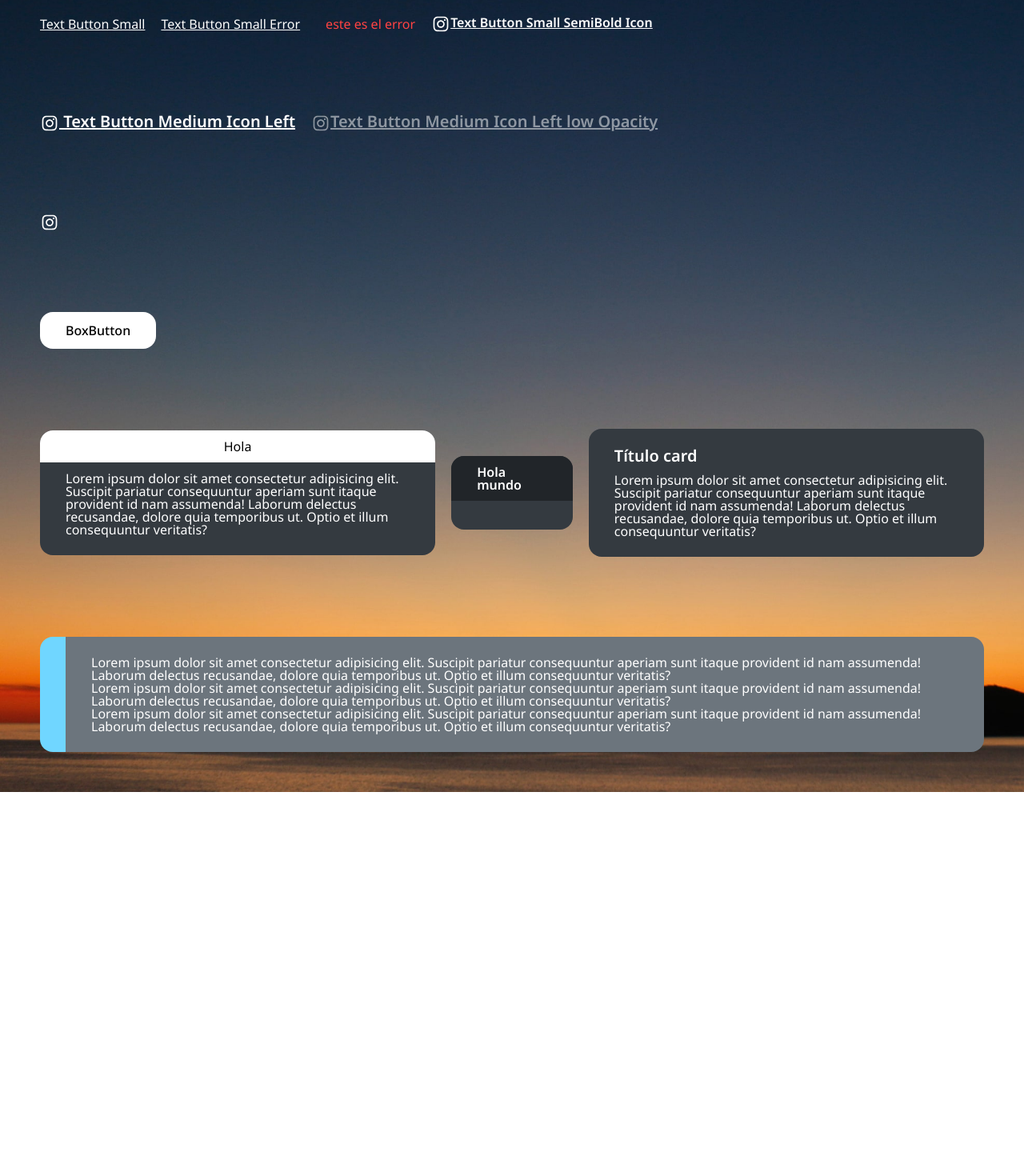
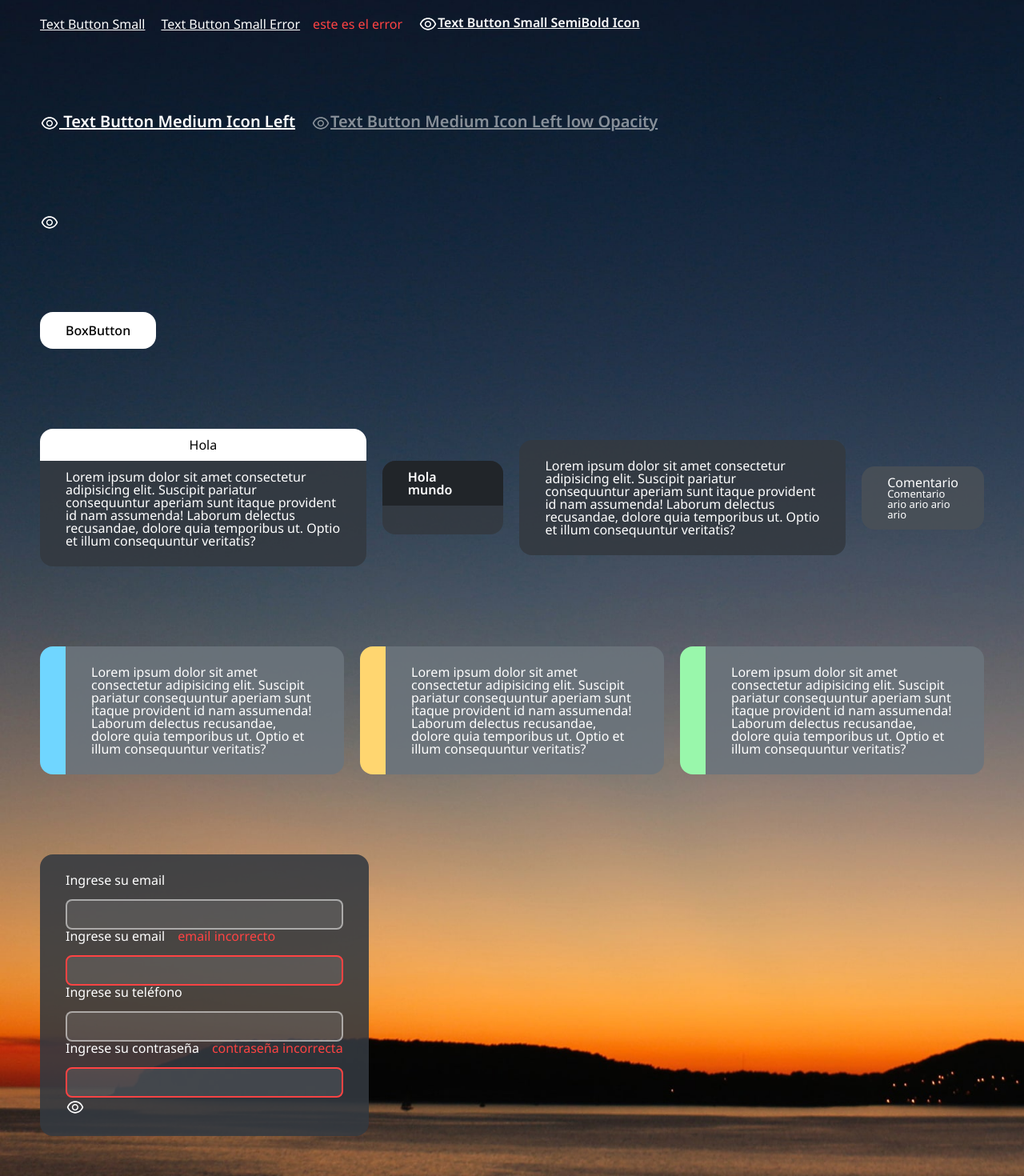
Before and after one commit to emilianovaccaro/Tasky, a React (Vite) app in the folder client/: page / in a window 1280 px wide. Shown: the part 670-2140 px from the top of the page at 80% size. Before the commit the page ends 1660 px from the top, so only its background shows below. Built offline with nearby package versions, Linux system fonts and the light colour scheme.

Commit message:
Input Component

```diff
--- a/client/src/app/theme.js
+++ b/client/src/app/theme.js
@@ -36,7 +36,6 @@ export const styles = {
   colors: {
     white: '#FFFFFF',
     black: '#000000',
-    primaryDark: '#343A40',
     red: '#FF4343',
     lightblue: '#70D6FF',
     yellow: '#FFD670',
--- a/client/src/components/Card/Card.jsx
+++ b/client/src/components/Card/Card.jsx
@@ -1,16 +1,14 @@
 import React from 'react'
 import styled from 'styled-components'
-import { SubTitle } from '../Text/SubTitle'
 
-export const Card = ( {children, headerChildren, SubTitleText, defaultColor} ) => {
+export const Card = ( {children, headerChildren, defaultColor, comment} ) => {
   return(
-    <CardContainer defaultColor={defaultColor}>
+    <CardContainer defaultColor={defaultColor} comment={comment}>
       {
-        headerChildren ?
+        headerChildren &&
           <CardHeader defaultColor={defaultColor}>
             {headerChildren}
-          </CardHeader> :
-          <SubTitle marginBottom={'12px'}>{SubTitleText}</SubTitle>
+          </CardHeader>
       }
       {children}
     </CardContainer>
@@ -19,9 +17,11 @@ export const Card = ( {children, headerChildren, SubTitleText, defaultColor} ) =
 
 const CardContainer = styled.div`
   padding: ${p => p.theme.styles.padding.large};
+  padding: ${p => p.comment && p.theme.styles.padding.medium};
   border-radius: ${p => p.theme.styles.borderRadius.medium};
-  background-color: ${({theme}) => theme.mode.primary};
-  background-color: ${p => p.defaultColor && p.theme.styles.colors.primaryDark};
+  background-color: ${({theme}) => theme.mode.primary}E0;
+  background-color: ${p => p.defaultColor && p.theme.mode.primary}E0;
+  background-color: ${p => p.comment && p.theme.mode.alternative}E0;
 `
 
 const CardHeader = styled.div`
--- a/client/src/components/Card/TaskCard.jsx
+++ b/client/src/components/Card/TaskCard.jsx
@@ -1,9 +1,9 @@
 import React from 'react'
 import styled from 'styled-components'
 
-export const TaskCard = ( {children} ) => {
+export const TaskCard = ( {children, status} ) => {
   return(
-    <CardContainer>
+    <CardContainer status={status}>
       <CardChildren>
         {children}
       </CardChildren>
@@ -15,8 +15,8 @@ const CardContainer = styled.div`
   display: flex;
   align-items: center;
   border-radius: ${p => p.theme.styles.borderRadius.medium};
-  background-color: ${({theme}) => theme.mode.tertiary};
-  border-left: 32px solid ${p => p.theme.styles.colors.lightblue};
+  background-color: ${({theme}) => theme.mode.tertiary}E0;
+  border-left: 32px solid ${p => p.status === 'finished' ? p.theme.styles.colors.lightblue : p.status === 'inProgress' ? p.theme.styles.colors.yellow : p.status === 'toDo' && p.theme.styles.colors.green};
   padding: ${p => p.theme.styles.padding.large};
 `
 
--- a/client/src/components/Icon.jsx
+++ b/client/src/components/Icon.jsx
@@ -1,8 +1,9 @@
 import styled, { css } from 'styled-components'
-import { AiOutlineInstagram } from 'react-icons/ai'
+import { AiOutlineEye, AiOutlineEyeInvisible } from 'react-icons/ai'
 
 export const icons = {
-  instagram: AiOutlineInstagram,
+  eye: AiOutlineEye,
+  eyeCross: AiOutlineEyeInvisible,
 }
 
 export const Icon = styled.svg`
--- /dev/null
+++ b/client/src/components/Inputs/Input.jsx
@@ -0,0 +1,44 @@
+import React from 'react'
+import styled from 'styled-components'
+import { Icon, icons } from '../Icon'
+import { Label } from '../Text/Label'
+
+export const Input = ( {inputLabel, type, name, onChange, value, id, error, maxLength} ) => {
+  return(
+    <>
+      <Label>{inputLabel}</Label>
+      {error && <Label error>{error}</Label>}
+      <InputField
+        id={id}
+        name={name}
+        type={type}
+        onChange={onChange}
+        value={value}
+        error={error}
+        maxLength={maxLength}
+      />
+      {type === 'password' && <Icon as={icons.eye} white />}
+    </>
+  )
+}
+
+const InputField = styled.input`
+  outline: 0;
+  font-weight: ${p => p.theme.styles.fontWeight.regular};
+  color: ${p => p.theme.styles.colors.white};
+  border-radius: ${p => p.theme.styles.borderRadius.small};
+  background-color: ${p => p.theme.styles.colors.white}19;
+  border: 2px solid;
+  border-color: ${p => p.theme.styles.colors.white}80;
+  border-color: ${p => p.error && p.theme.styles.colors.red};
+  padding: ${p => p.theme.styles.padding.small};
+  transition: .2s;
+  display: block;
+  width: 100%;
+  box-sizing: border-box;
+  margin-top: 16px;
+
+  :focus {
+    border-color: ${p => p.error ? p.theme.styles.colors.red : p.theme.styles.colors.white};
+  }
+`
--- a/client/src/components/Text/Label.jsx
+++ b/client/src/components/Text/Label.jsx
@@ -11,5 +11,5 @@ export const Label = styled.h4`
   text-decoration: ${p => p.button && 'underline'};
   cursor: ${p => p.button && 'pointer'};
   color: ${p => p.error && p.theme.styles.colors.red};
-  margin-left: ${p => p.error && '32px'};
+  margin-left: ${p => p.error && '16px'};
 `
--- a/client/src/pages/Home.jsx
+++ b/client/src/pages/Home.jsx
@@ -12,6 +12,7 @@ import { IconButton } from '../components/Button/IconButton'
 import { BoxButton } from '../components/Button/BoxButton'
 import { Card } from '../components/Card/Card'
 import { TaskCard } from '../components/Card/TaskCard'
+import { Input } from '../components/Inputs/Input'
 
 export const Home = () => {
   return (
@@ -28,12 +29,12 @@ export const Home = () => {
         <Label>Label regular</Label>
         <Label semiBold>Label semiBold</Label>
         <Label button>Label button</Label>
-        <Label button icon><Icon as={icons.instagram} />Label button icon</Label>
-        <Label button icon><Icon as={icons.instagram} size={32} />Label button icon</Label>
+        <Label button icon><Icon as={icons.eye} />Label button icon</Label>
+        <Label button icon><Icon as={icons.eye} size={32} />Label button icon</Label>
       </div>
       <div style={{'padding': '50px', 'display': 'flex', 'gap': '20px' , 'alignItems': 'center'}}>
         <SubTitle>Subtitle</SubTitle>
-        <SubTitle icon><Icon as={icons.instagram} size={32} />Subtitle icon</SubTitle>
+        <SubTitle icon><Icon as={icons.eye} size={32} />Subtitle icon</SubTitle>
       </div>
       <div style={{'padding': '50px', 'display': 'flex', 'gap': '20px' , 'alignItems': 'center'}}>
         <Title>Title</Title>
@@ -44,14 +45,14 @@ export const Home = () => {
       <div style={{'padding': '50px', 'display': 'flex', 'gap': '20px' , 'alignItems': 'center'}}>
         <TextButtonSmall to="/login">Text Button Small</TextButtonSmall>
         <TextButtonSmall to="/login" error={'este es el error'}>Text Button Small Error</TextButtonSmall>
-        <TextButtonSmall to="/login" semiBold><Icon as={icons.instagram} />Text Button Small SemiBold Icon</TextButtonSmall>
+        <TextButtonSmall to="/login" semiBold><Icon as={icons.eye} />Text Button Small SemiBold Icon</TextButtonSmall>
       </div>
       <div style={{'padding': '50px', 'display': 'flex', 'gap': '20px' , 'alignItems': 'center'}}>
-        <TextButtonMedium><Icon as={icons.instagram} /> Text Button Medium Icon Left</TextButtonMedium>
-        <TextButtonMedium lowOpacity><Icon as={icons.instagram} />Text Button Medium Icon Left low Opacity</TextButtonMedium>
+        <TextButtonMedium><Icon as={icons.eye} /> Text Button Medium Icon Left</TextButtonMedium>
+        <TextButtonMedium lowOpacity><Icon as={icons.eye} />Text Button Medium Icon Left low Opacity</TextButtonMedium>
       </div>
       <div style={{'padding': '50px', 'display': 'flex', 'gap': '20px' , 'alignItems': 'center'}}>
-        <IconButton><Icon as={icons.instagram} white={'white'} /></IconButton>
+        <IconButton><Icon as={icons.eye} white={'white'} /></IconButton>
       </div>
       <div style={{'padding': '50px', 'display': 'flex', 'gap': '20px' , 'alignItems': 'center'}}>
         <BoxButton><Label black medium>BoxButton</Label></BoxButton>
@@ -64,13 +65,29 @@ export const Home = () => {
         <Card SubTitleText={'Título card'}>
           <Label>Lorem ipsum dolor sit amet consectetur adipisicing elit. Suscipit pariatur consequuntur aperiam sunt itaque provident id nam assumenda! Laborum delectus recusandae, dolore quia temporibus ut. Optio et illum consequuntur veritatis?</Label>
         </Card>
+        <Card comment>
+          <Label>Comentario</Label>
+          <SubLabel>Comentario ario ario ario ario</SubLabel>
+        </Card>
       </div>
       <div style={{'padding': '50px', 'display': 'flex', 'gap': '20px' , 'alignItems': 'center'}}>
-        <TaskCard >
-          <Label>Lorem ipsum dolor sit amet consectetur adipisicing elit. Suscipit pariatur consequuntur aperiam sunt itaque provident id nam assumenda! Laborum delectus recusandae, dolore quia temporibus ut. Optio et illum consequuntur veritatis?</Label>
-          <Label>Lorem ipsum dolor sit amet consectetur adipisicing elit. Suscipit pariatur consequuntur aperiam sunt itaque provident id nam assumenda! Laborum delectus recusandae, dolore quia temporibus ut. Optio et illum consequuntur veritatis?</Label>
+        <TaskCard status={'finished'}>
           <Label>Lorem ipsum dolor sit amet consectetur adipisicing elit. Suscipit pariatur consequuntur aperiam sunt itaque provident id nam assumenda! Laborum delectus recusandae, dolore quia temporibus ut. Optio et illum consequuntur veritatis?</Label>
         </TaskCard>
+        <TaskCard status={'inProgress'}>
+          <Label>Lorem ipsum dolor sit amet consectetur adipisicing elit. Suscipit pariatur consequuntur aperiam sunt itaque provident id nam assumenda! Laborum delectus recusandae, dolore quia temporibus ut. Optio et illum consequuntur veritatis?</Label>
+        </TaskCard>
+        <TaskCard status={'toDo'}>
+          <Label>Lorem ipsum dolor sit amet consectetur adipisicing elit. Suscipit pariatur consequuntur aperiam sunt itaque provident id nam assumenda! Laborum delectus recusandae, dolore quia temporibus ut. Optio et illum consequuntur veritatis?</Label>
+        </TaskCard>
+      </div>
+      <div style={{'padding': '50px', 'display': 'flex', 'gap': '20px' , 'alignItems': 'center'}}>
+        <Card>
+          <Input type={'email'} inputLabel={'Ingrese su email'} />
+          <Input type={'text'} inputLabel={'Ingrese su email'} error={'email incorrecto'} />
+          <Input type={'tel'} inputLabel={'Ingrese su teléfono'} />
+          <Input type={'password'} inputLabel={'Ingrese su contraseña'} error={'contraseña incorrecta'} />
+        </Card>
       </div>
     </>
   )
```
